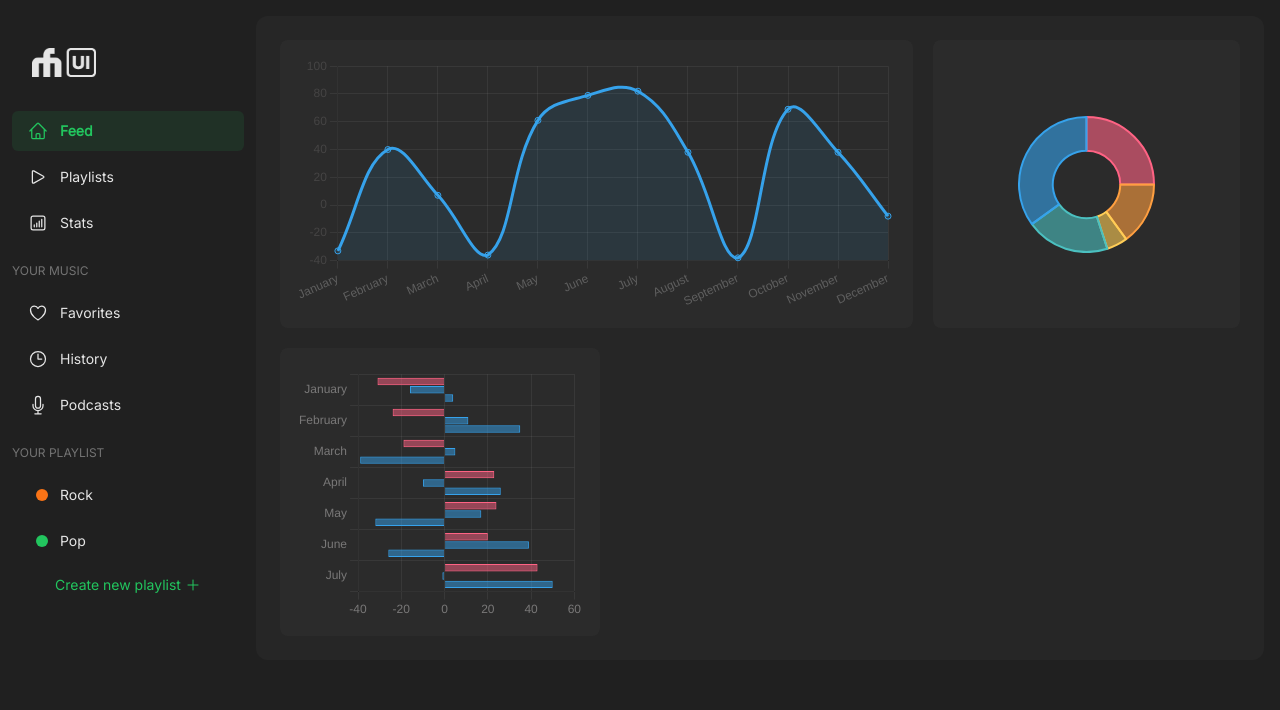
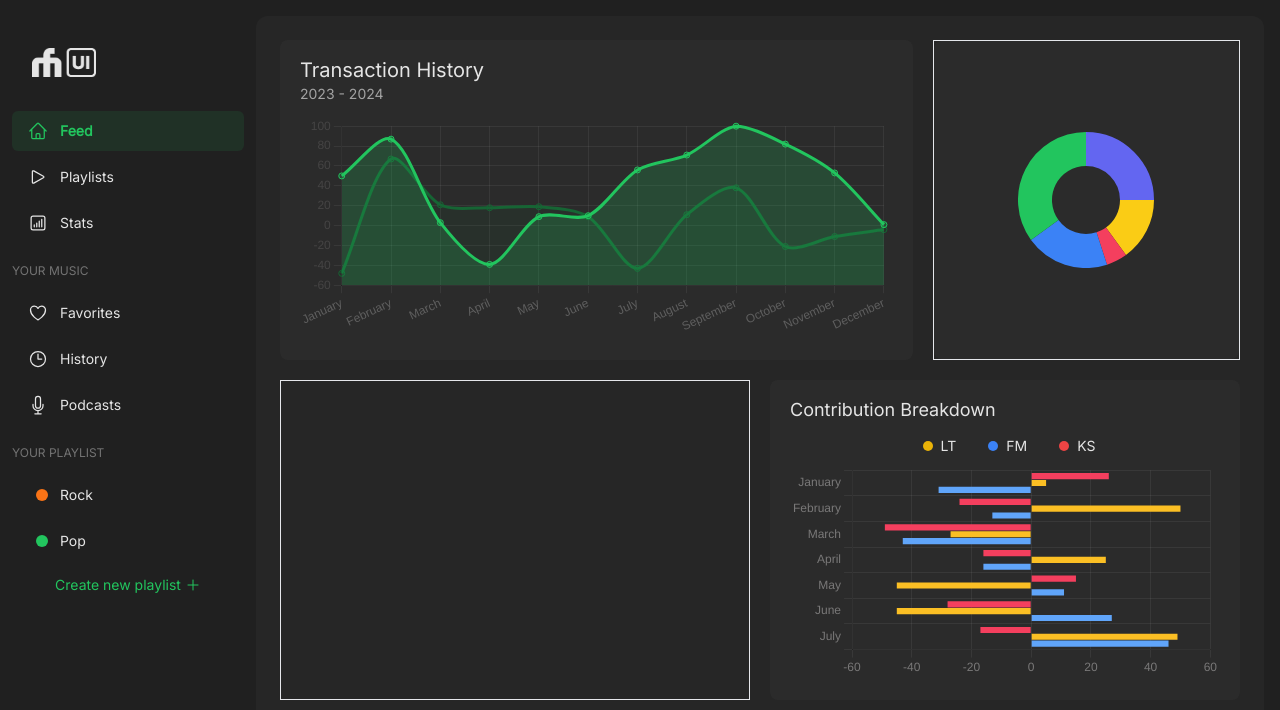
Before and after one commit to fwedwicc/FM-DailyUI, a React (Vite) app: page /#/day18 in a window 1280 px wide. Shown: the top 710 px of the page. Built offline with nearby package versions, Linux system fonts and the light colour scheme; what @codaworks/react-glow would draw is missing.

Commit message:
"Updated Day18 component with changes to chart colors, styles, and layout"

```diff
--- a/src/pages/Day18.jsx
+++ b/src/pages/Day18.jsx
@@ -14,7 +14,10 @@ const Utils = {
   numbers: ({ count, min, max }) => Array.from({ length: count }, () => Math.floor(Math.random() * (max - min + 1)) + min),
   CHART_COLORS: {
     red: 'rgba(255, 99, 132, 1)',
-    blue: 'rgba(54, 162, 235, 1)'
+    green: 'rgba(34, 197, 94, 1)',
+    darkGreen: 'rgba(22, 101, 52, 1)',
+    yellow: 'rgba(22, 101, 52, 1)',
+    blue: 'rgba(96, 165, 250, 1)'
   },
   transparentize: (color, opacity) => color.replace('1)', `${opacity})`)
 };
@@ -31,20 +34,13 @@ const DoughnutChart = () => {
         label: 'Dataset 1',
         data: [50, 30, 10, 40, 70],  // Example data (replace with your data)
         backgroundColor: [
-          'rgba(255, 99, 132, 0.6)',
-          'rgba(255, 159, 64, 0.6)',
-          'rgba(255, 205, 86, 0.6)',
-          'rgba(75, 192, 192, 0.6)',
-          'rgba(54, 162, 235, 0.6)',
+          'rgba(99, 102, 241)',
+          'rgba(250, 204, 21)',
+          'rgba(244, 63, 94)',
+          'rgba(59, 130, 246)',
+          'rgba(34, 197, 94)',
         ],
-        borderColor: [
-          'rgba(255, 99, 132, 1)',
-          'rgba(255, 159, 64, 1)',
-          'rgba(255, 205, 86, 1)',
-          'rgba(75, 192, 192, 1)',
-          'rgba(54, 162, 235, 1)',
-        ],
-        borderWidth: 2,
+        borderWidth: 0,
       },
     ],
   };
@@ -93,13 +89,21 @@ const LineChart = () => {
     labels: generateLabels(),
     datasets: [
       {
-        label: 'Dataset',
+        label: 'Dataset 1',
         data: generateData(),
-        borderColor: Utils.CHART_COLORS.blue,   // Line color
-        backgroundColor: Utils.transparentize(Utils.CHART_COLORS.blue, 0.1), // Fill color
-        fill: 'start',  // Enable filling under the line
-        tension: 0.4,   // Smooth the line (curved lines)
-      }
+        borderColor: Utils.CHART_COLORS.green,   // Line color
+        backgroundColor: Utils.transparentize(Utils.CHART_COLORS.green, 0.2),
+        fill: 'start',
+        tension: 0.3,
+      },
+      {
+        label: 'Dataset 2',
+        data: generateData(),
+        borderColor: Utils.CHART_COLORS.darkGreen,   // Line color
+        backgroundColor: Utils.transparentize(Utils.CHART_COLORS.darkGreen, 0.1),
+        fill: 'start',
+        tension: 0.3,
+      },
     ]
   };
 
@@ -156,20 +160,17 @@ const HorizontalBarChart = () => {
       {
         label: 'Dataset 1',
         data: Utils.numbers(NUMBER_CFG),
-        borderColor: Utils.CHART_COLORS.red,
-        backgroundColor: Utils.transparentize(Utils.CHART_COLORS.red, 0.5),
-      },
-      {
-        label: 'Dataset 2',
-        data: Utils.numbers(NUMBER_CFG),
-        borderColor: Utils.CHART_COLORS.blue,
-        backgroundColor: Utils.transparentize(Utils.CHART_COLORS.blue, 0.5),
+        backgroundColor: 'rgba(244, 63, 94)',
       },
       {
         label: 'Dataset 3',
         data: Utils.numbers(NUMBER_CFG),
-        borderColor: Utils.CHART_COLORS.blue,
-        backgroundColor: Utils.transparentize(Utils.CHART_COLORS.blue, 0.5),
+        backgroundColor: 'rgba(251, 191, 36)',
+      },
+      {
+        label: 'Dataset 3',
+        data: Utils.numbers(NUMBER_CFG),
+        backgroundColor: 'rgba(96, 165, 250)',
       },
     ],
   };
@@ -179,7 +180,7 @@ const HorizontalBarChart = () => {
     indexAxis: 'y', // Horizontal bars
     elements: {
       bar: {
-        borderWidth: 1,
+        borderWidth: 0,
       },
     },
     responsive: true,
@@ -352,7 +353,7 @@ const Day18 = () => {
             </ul>
           </div>
         </aside>
-        <main className="flex-1 ml-0 lg:ml-64 lg:p-4 p-6 lg:pl-0 lg:mb-[5rem] mb-[10rem] lg:bg-[#202020] bg-neutral-800">
+        <main className="flex-1 ml-0 lg:ml-64 lg:p-4 p-6 lg:pl-0 lg:bg-[#202020] bg-neutral-800 min-h-screen">
           <div className='bg-neutral-800 lg:rounded-xl rounded-none lg:p-6 p-0'>
             {/* Sidebar Toggle Button for Medium Screens */}
             <button
@@ -371,28 +372,61 @@ const Day18 = () => {
             </button>
             <div className='grid grid-cols-3 gap-5'>
               {/* Transaction Activity */}
-              <div className='col-span-2 h-72 w-full'>
-                <div className='rounded-lg bg-neutral-700/20 w-full h-full p-4'>
-                  <LineChart />
+              <div className='col-span-2 h-80 w-full'>
+                <div className='rounded-lg bg-neutral-700/20 w-full h-full py-4 px-5 space-y-3'>
+                  <div>
+                    <h3 className="text-neutral-200 text-lg md:text-xl">
+                      Transaction History
+                    </h3>
+                    <p className="text-neutral-400 text-sm">
+                      2023 - 2024
+                    </p>
+                  </div>
+                  <div className='h-[77%]'>
+                    <LineChart />
+                  </div>
                 </div>
               </div>
               {/* Donut */}
-              <div className='col-span-1 h-72 w-full'>
+              <div className='col-span-1 h-80 border w-full'>
+
                 <div className='rounded-lg bg-neutral-700/20 w-full h-full flex justify-center items-center p-4'>
                   <DoughnutChart />
                 </div>
               </div>
             </div>
-            <div className='grid grid-cols-3 mt-5'>
+            <div className='grid grid-cols-2 mt-5 gap-5'>
+              {/* Table */}
+              <div className='col-span-1 h-80 w-full p-4 border'>
+
+              </div>
               {/* Contribution Breakdown */}
-              <div className='col-span-1 h-72 w-full'>
-                <div className='rounded-lg bg-neutral-700/20 w-full h-full p-4'>
-                  <HorizontalBarChart />
+              <div className='col-span-1 h-80 w-full'>
+                <div className='rounded-lg bg-neutral-700/20 w-full h-full py-4 px-5 space-y-1'>
+                  <div>
+                    <h3 className="text-neutral-200 text-md md:text-lg">
+                      Contribution Breakdown
+                    </h3>
+                    <ul className='flex justify-center gap-6 mt-3'>
+                      {[
+                        { label: 'LT', color: "bg-yellow-500" },
+                        { label: 'FM', color: "bg-blue-500" },
+                        { label: 'KS', color: "bg-red-500" },
+                      ].map((link, index) => (
+                        <li
+                          className={'text-neutral-200 inline-flex items-center gap-2 text-sm'}
+                          key={index}
+                        >
+                          <span className={`flex w-2.5 h-2.5 ms-2 ${link.color} rounded-full`}></span>
+                          <span>{link.label}</span>
+                        </li>
+                      ))}
+                    </ul>
+                  </div>
+                  <div className='h-[76%]'>
+                    <HorizontalBarChart />
+                  </div>
                 </div>
-              </div>
-              {/* Table */}
-              <div className='col-span-2 h-72 w-full p-4'>
-
               </div>
             </div>
           </div>
```
